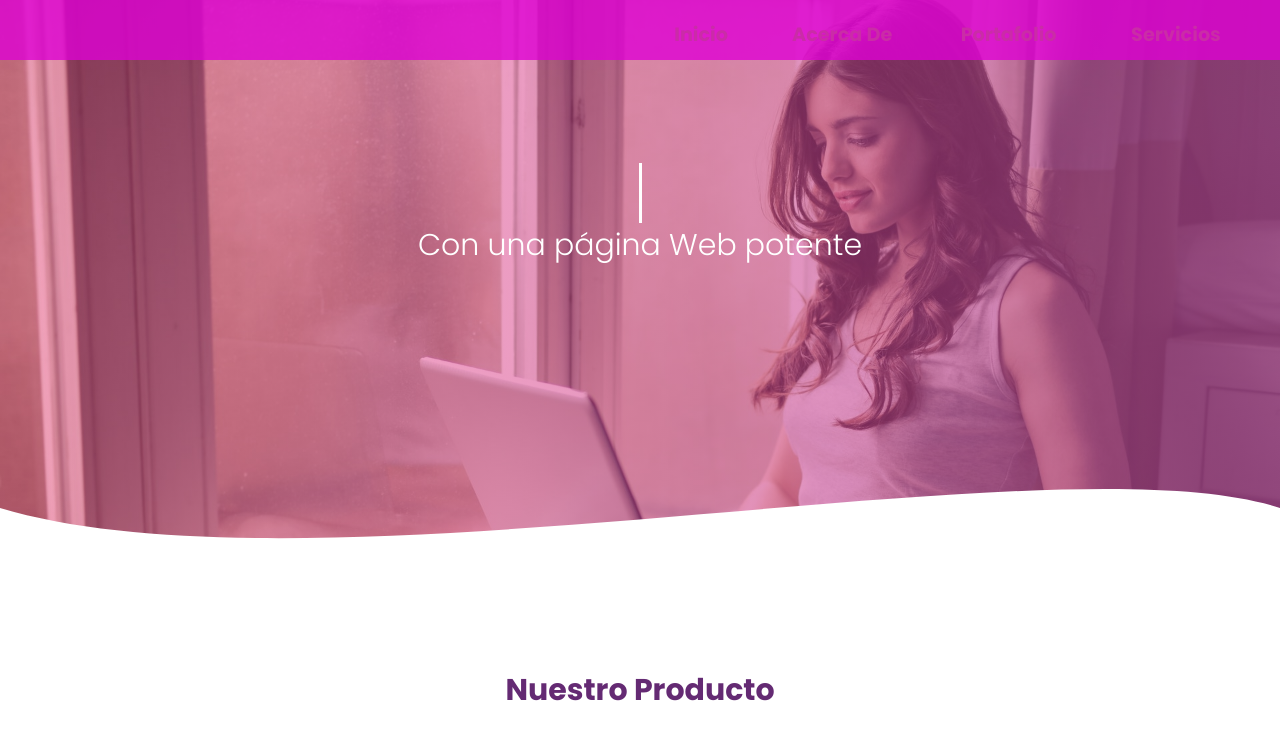
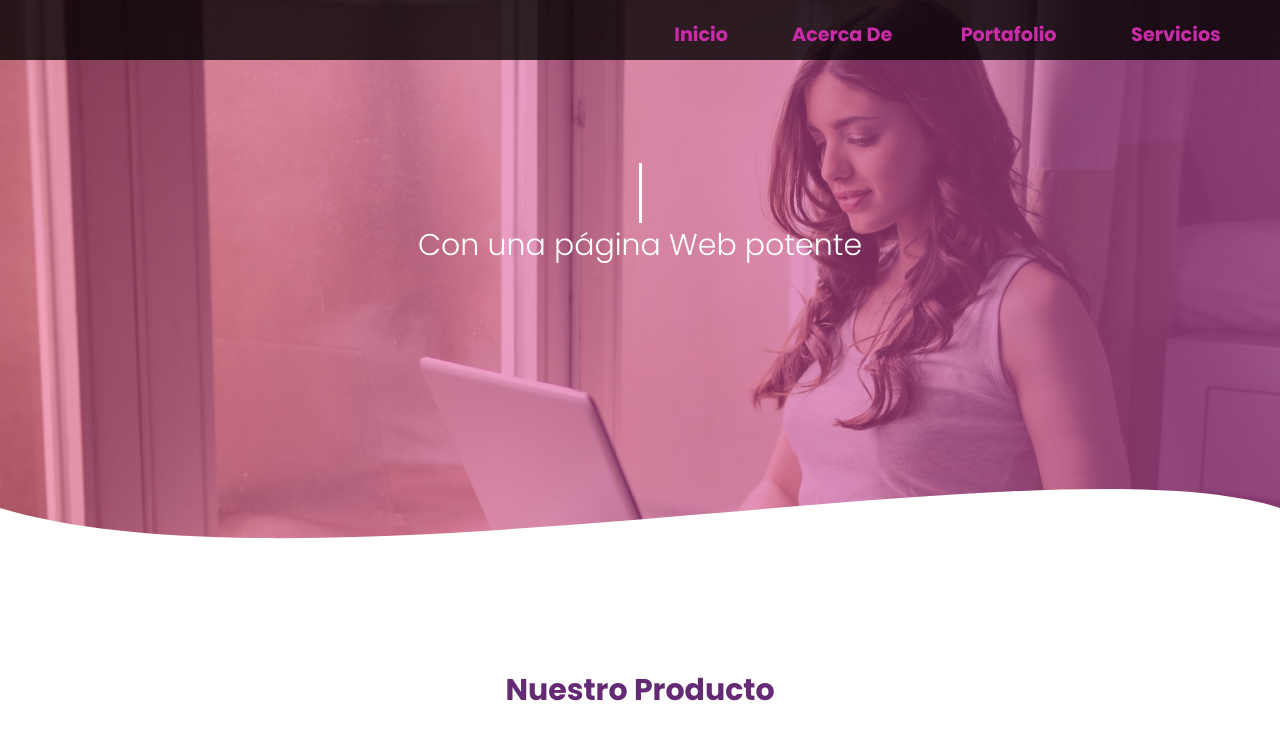
Before and after one commit to Leiva-Joel/test-page.github.io, a plain HTML site: page index.html in a window 1280 px wide. Shown: the top 730 px of the page. Drawn offline with Linux system fonts and the light colour scheme.

Commit message:
cambio de pruebaa

```diff
--- a/css/styles.css
+++ b/css/styles.css
@@ -49,7 +49,7 @@ nav {
   position: relative;
   width: 100%;
   position: fixed;
-  background-color: #df02d4cc;
+  background-color: #000000cb;
   z-index: 500;
 }
 
```
Also changed, not shown: 1 other file.
